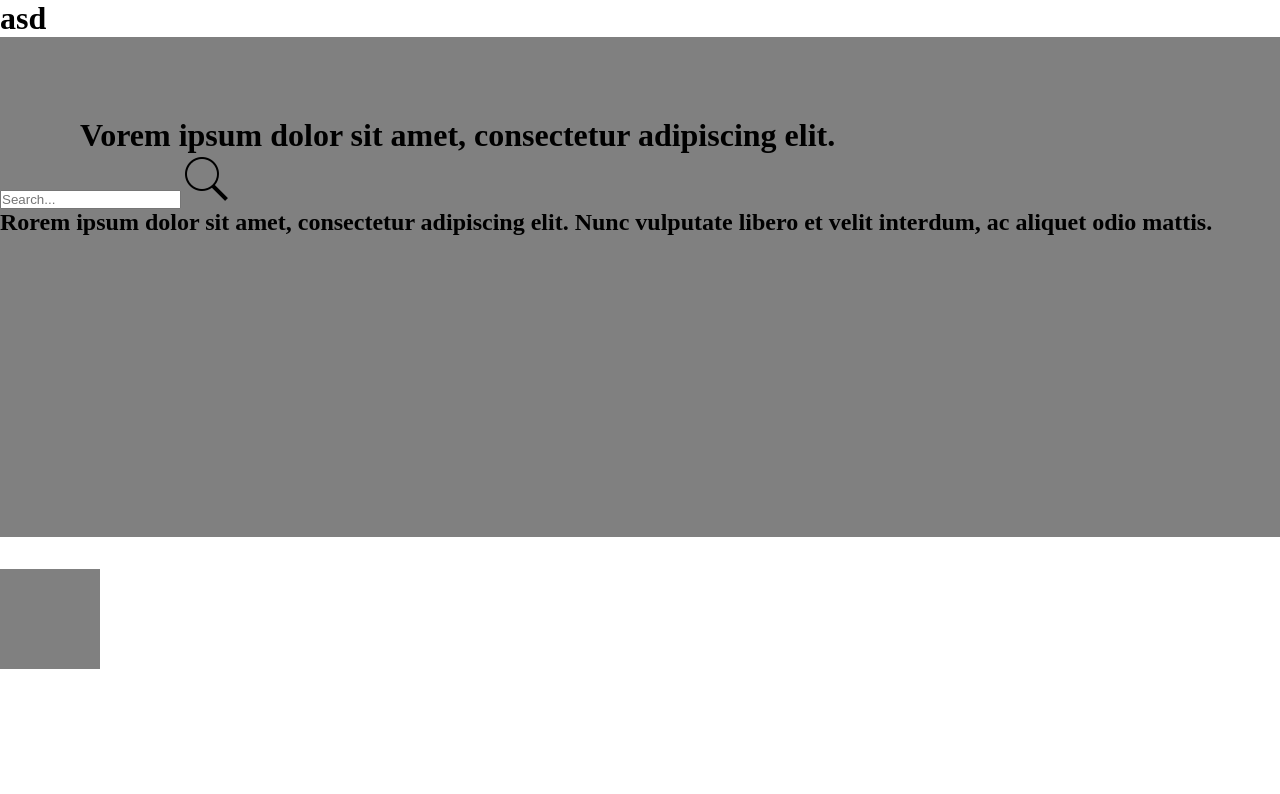
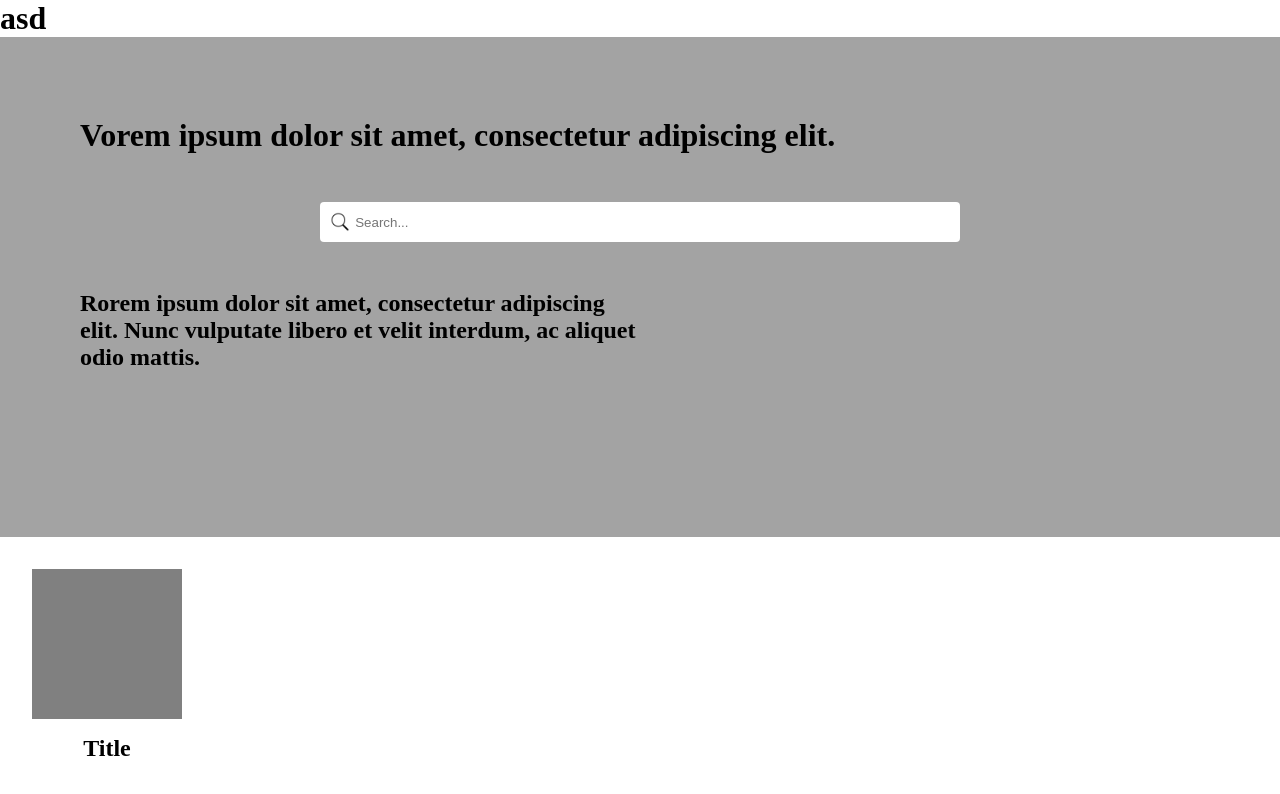
Before and after one commit to cozytl/industryproject, a React (Create React App) app: page / in a window 1280 px wide. Shown: the top 794 px of the page. Built offline with nearby package versions, Linux system fonts and the light colour scheme.

Commit message:
completed homepage basic structure based on low fidelity wireframes

```diff
--- a/src/Pages/HomePage.js
+++ b/src/Pages/HomePage.js
@@ -1,5 +1,4 @@
 import "../Pages/HomePage.scss";
-import searchIcon from "../assets/images/icons/search-icon.png";
 import Category from "../components/Category/Category";
 
 function HomePage() {
@@ -16,7 +15,6 @@ function HomePage() {
             name="search"
             placeholder="Search..."
           ></input>
-          <img src={searchIcon} alt="search-icon" />
         </form>
         <h2 className="home-page__subheader">
           Rorem ipsum dolor sit amet, consectetur adipiscing elit. Nunc
--- a/src/Pages/HomePage.scss
+++ b/src/Pages/HomePage.scss
@@ -4,7 +4,7 @@
 @use "../styles/partials/variables" as *;
 
 .home-page {
-  background-color: grey;
+  background-color: rgb(163, 163, 163);
   width: 100%;
   height: 500px;
   margin-bottom: 2rem;
@@ -13,4 +13,25 @@
     padding-top: 5rem;
     padding-left: 5rem;
   }
+  &__search-form {
+    margin-top: 3rem;
+    margin-bottom: 3rem;
+    text-align: center;
+  }
+  &__search-input {
+    height: 2.5rem;
+    width: 50%;
+    border-radius: 0.25rem;
+    background-image: url(../assets/images/icons/search-icon.png);
+    background-repeat: no-repeat;
+    background-size: 20px;
+    padding-left: 2.2rem;
+    background-position: 10px 10px;
+    border: none;
+  }
+
+  &__subheader {
+    width: 50%;
+    padding-left: 5rem;
+  }
 }
--- a/src/components/Category/Category.js
+++ b/src/components/Category/Category.js
@@ -3,7 +3,10 @@ import "./Category.scss";
 function Category() {
   return (
     <>
-      <div className="category"></div>
+      <div className="category">
+        <div className="category__container"></div>
+        <h2 className="category__title">Title</h2>
+      </div>
     </>
   );
 }
--- a/src/components/Category/Category.scss
+++ b/src/components/Category/Category.scss
@@ -1,7 +1,20 @@
 @use "../../Styles/Partials/global";
 
 .category {
-  background-color: grey;
-  width: 100px;
-  height: 100px;
+  margin-left: 2rem;
+  width: 150px;
+  display: flex;
+  flex-direction: column;
+  justify-content: center;
+  align-items: center;
+  &__container {
+    background-color: grey;
+    width: 150px;
+    height: 150px;
+  }
+
+  &__title {
+    display: inline-block;
+    padding-top: 1rem;
+  }
 }
```
